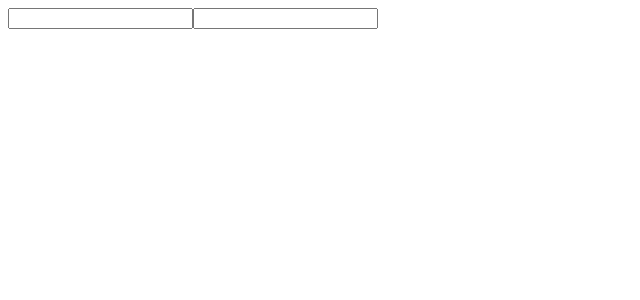
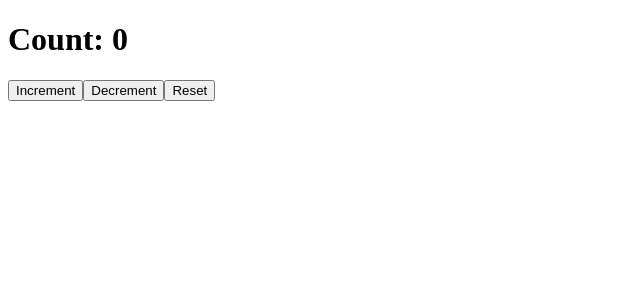
Before and after one commit to AntonioTcs/react_exercises, a React (Create React App) app: page / in a window 1280 px wide. Shown: the top 300 px of the page, without its empty margins (0-640 px from the left). Built offline with nearby package versions, Linux system fonts and the light colour scheme.

Commit message:
Feat:Exercise solved

```diff
--- a/src/App.js
+++ b/src/App.js
@@ -1,19 +1,14 @@
-import { useForm } from "./useForm";
+import { useCounter } from "./useCounter";
 
-export function App() {
-  return <Form />;
-}
+export function App({ initialvalue = 0 }) {
+  const { counter, increment, decrement, reset } = useCounter(initialvalue);
 
-function Form() {
-  const { user, handleInputChange } = useForm;
-
-  function handleChange(event) {
-    handleInputChange(event);
-  }
   return (
     <div>
-      <input name="username" onChange={handleChange} />
-      <input type="password" name="password" onChange={handleChange} />
+      <h1>Count: {counter}</h1>
+      <button onClick={increment}>Increment</button>
+      <button onClick={decrement}>Decrement</button>
+      <button onClick={reset}>Reset</button>
     </div>
   );
 }
--- /dev/null
+++ b/src/useCounter.js
@@ -0,0 +1,27 @@
+import { useState, useCallback } from "react";
+
+export function useCounter(initialValue = 0) {
+  const [count, setCount] = useState(initialValue);
+
+  const handleIncrement = useCallback(function handleIncrement() {
+    setCount((count) => count + 1);
+  }, []);
+
+  const handleDecrement = useCallback(function handleDecrement() {
+    setCount((count) => count - 1);
+  }, []);
+
+  const handleReset = useCallback(
+    function handleReset() {
+      setCount(initialValue);
+    },
+    [initialValue]
+  );
+
+  return {
+    counter: count,
+    increment: handleIncrement,
+    decrement: handleDecrement,
+    reset: handleReset,
+  };
+}
--- a/src/useForm.js
+++ /dev/null
@@ -1,22 +0,0 @@
-import { useState } from "react";
-
-export function useForm() {
-  const [data, setData] = useState({ username: "", password: "" });
-
-  function handleInputChange(event) {
-    const value = event.target.value;
-    const name = event.target.name;
-
-    setData((prevValue) => {
-      return {
-        ...prevValue,
-        [name]: value,
-      };
-    });
-
-    return {
-      user: data,
-      handleInputChange: handleInputChange,
-    };
-  }
-}
```
